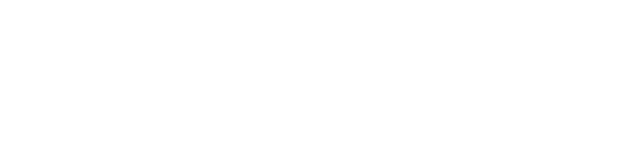
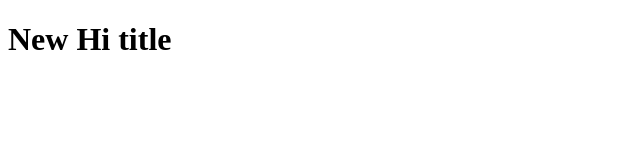
Before and after one commit to astghiksargsyan/robpt, a plain HTML site: page index.HTML in a window 1280 px wide. Shown: the whole page, without its empty margins (0-640 px from the left). Drawn offline with Linux system fonts and the light colour scheme.

Commit message:
Added H1 in index

```diff
--- a/index.HTML
+++ b/index.HTML
@@ -6,6 +6,7 @@
 	<title>Testing</title>
 </head>
 <body>
+<h1>New Hi title</h1>
 
 </body>
 </html>
```
